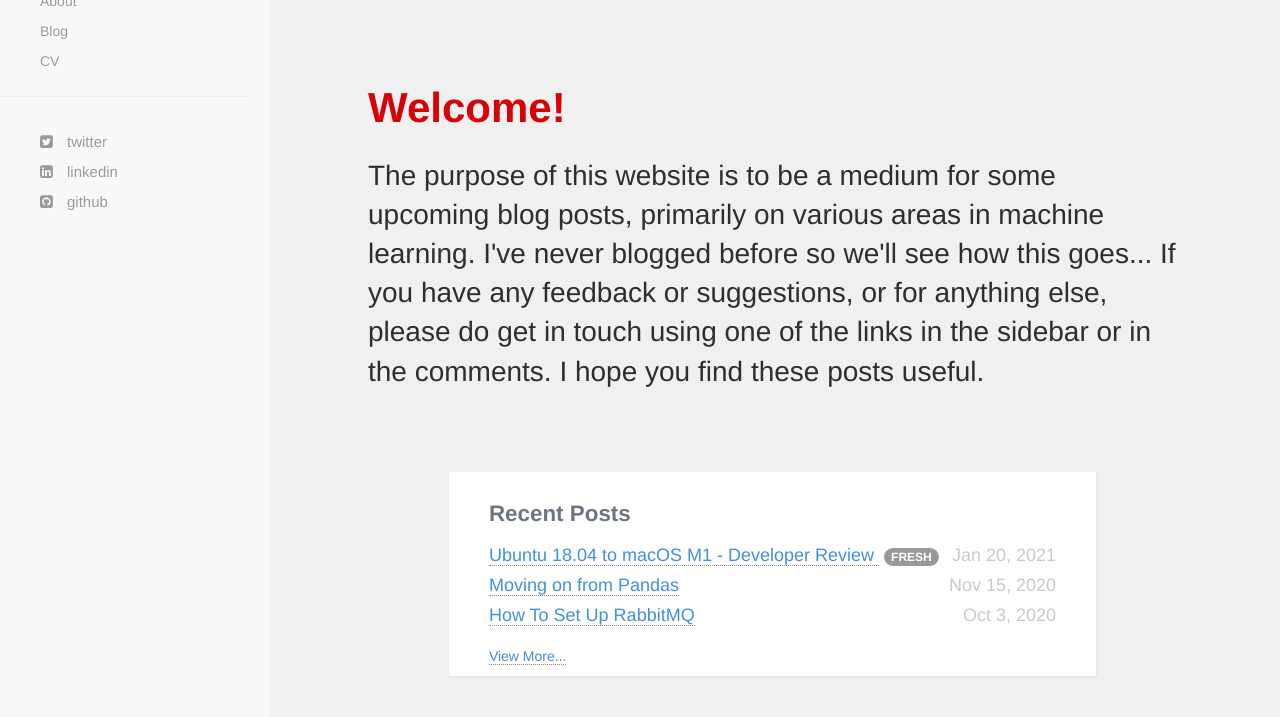
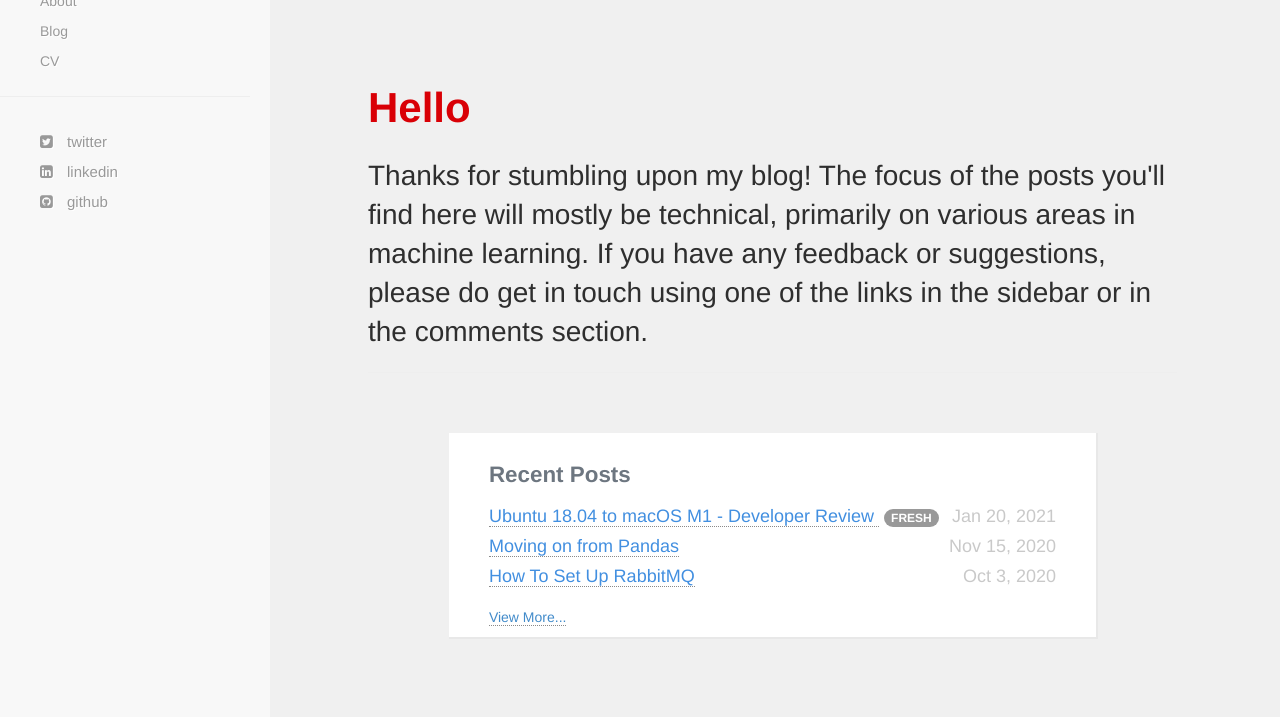
Before and after one commit to amin-nejad/amin-nejad.github.io, a Jekyll site: the page built from index.html, in a window 1280 px wide and 900 px high, scrolled down 532 px, cut to the strip 176-893 px from the top of the window. Built offline with Jekyll 4.4.1, drawn with Linux system fonts in a browser that asks for light colours; nearby versions of some CDN libraries.

Commit message:
update greeting

```diff
--- a/_includes/greeting.html
+++ b/_includes/greeting.html
@@ -1,13 +1,11 @@
 </div>
 <div class="container">
   <div id="welcome-greeting">
-    <h1>Welcome!</h1>
+    <h1>Hello</h1>
     <h2>
-      The purpose of this website is to be a medium for some upcoming blog posts, primarily on various areas in machine
+      Thanks for stumbling upon my blog! The focus of the posts you'll find here will mostly be technical, primarily on various areas in machine
       learning.
-      I've never blogged before so we'll see how this goes... If you have any feedback or suggestions, or for anything
-      else, please
-      do get in touch using one of the links in the sidebar or in the comments. I hope you find these posts useful.
+      If you have any feedback or suggestions, please do get in touch using one of the links in the sidebar or in the comments section.
     </h2>
     <hr />
   </div>
```
